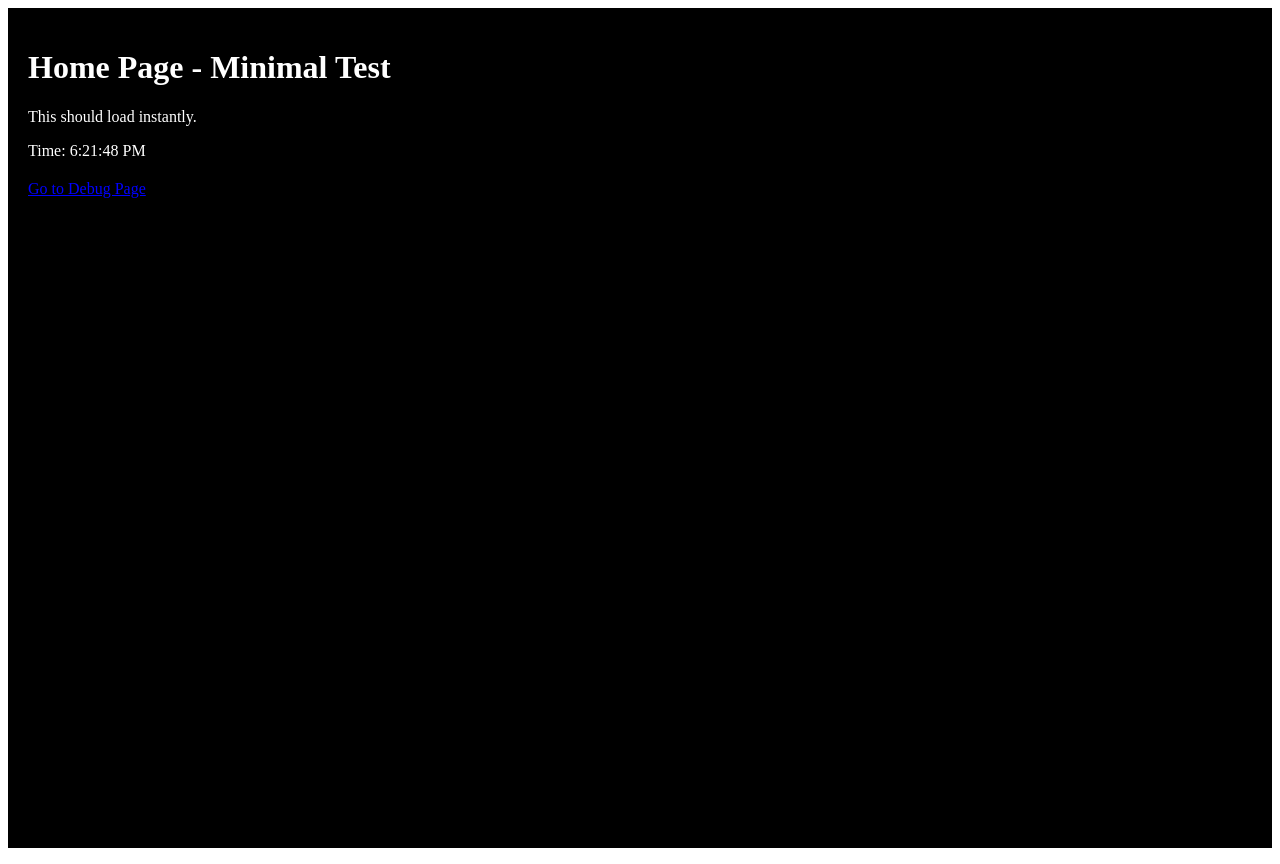
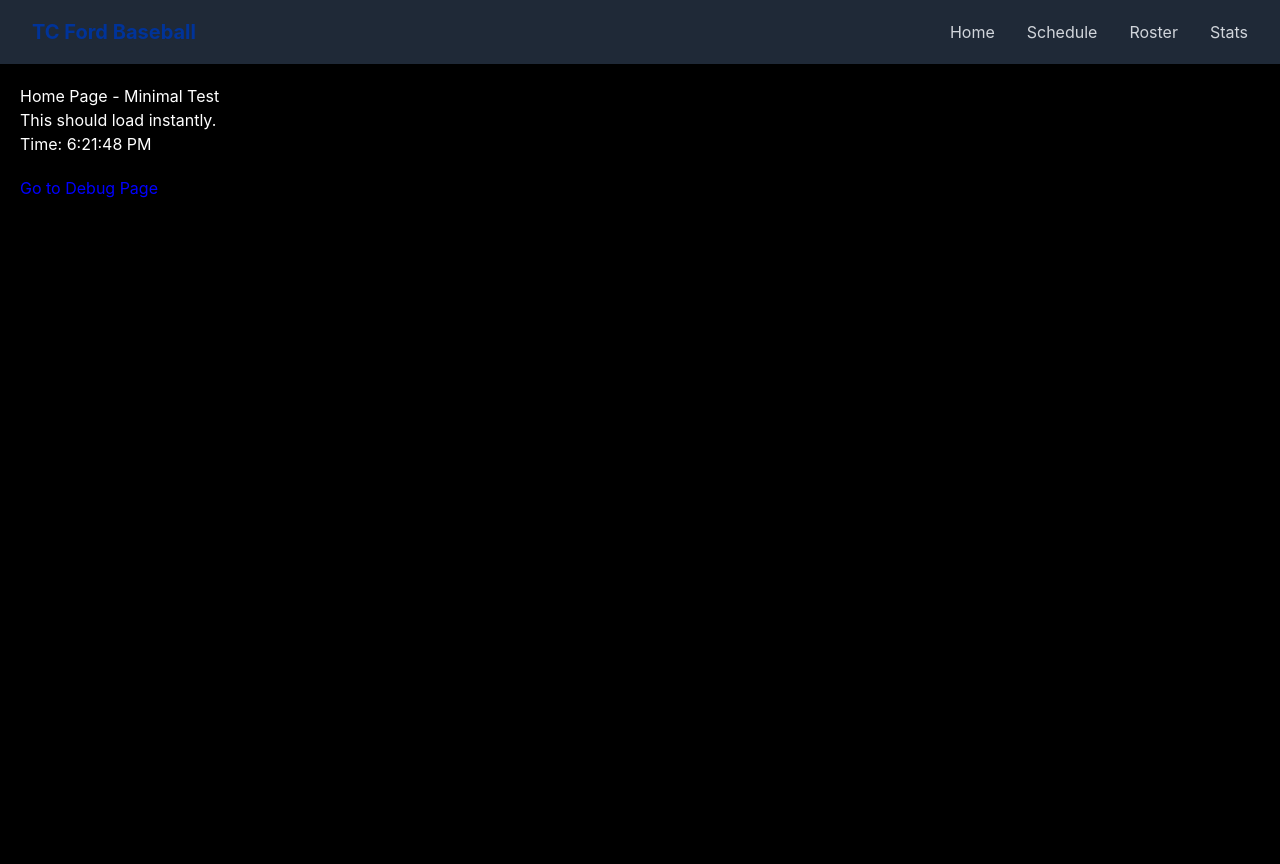
Before and after one commit to whowhoswhom/TCFKBT, a Next.js app: page / in a window 1280 px wide. Built offline with nearby package versions, Linux system fonts and the light colour scheme.

Commit message:
feat: add navbar to app layout

```diff
--- a/src/app/layout.tsx
+++ b/src/app/layout.tsx
@@ -1,4 +1,6 @@
 import type { Metadata } from 'next'
+import './globals.css'
+import Navbar from '../components/Navbar'
 
 export const metadata: Metadata = {
   title: 'Town & Country Ford Baseball',
@@ -12,7 +14,8 @@ export default function RootLayout({
 }) {
   return (
     <html lang="en">
-      <body>
+      <body className="bg-dark-bg text-white font-inter">
+        <Navbar />
         {children}
       </body>
     </html>
```
